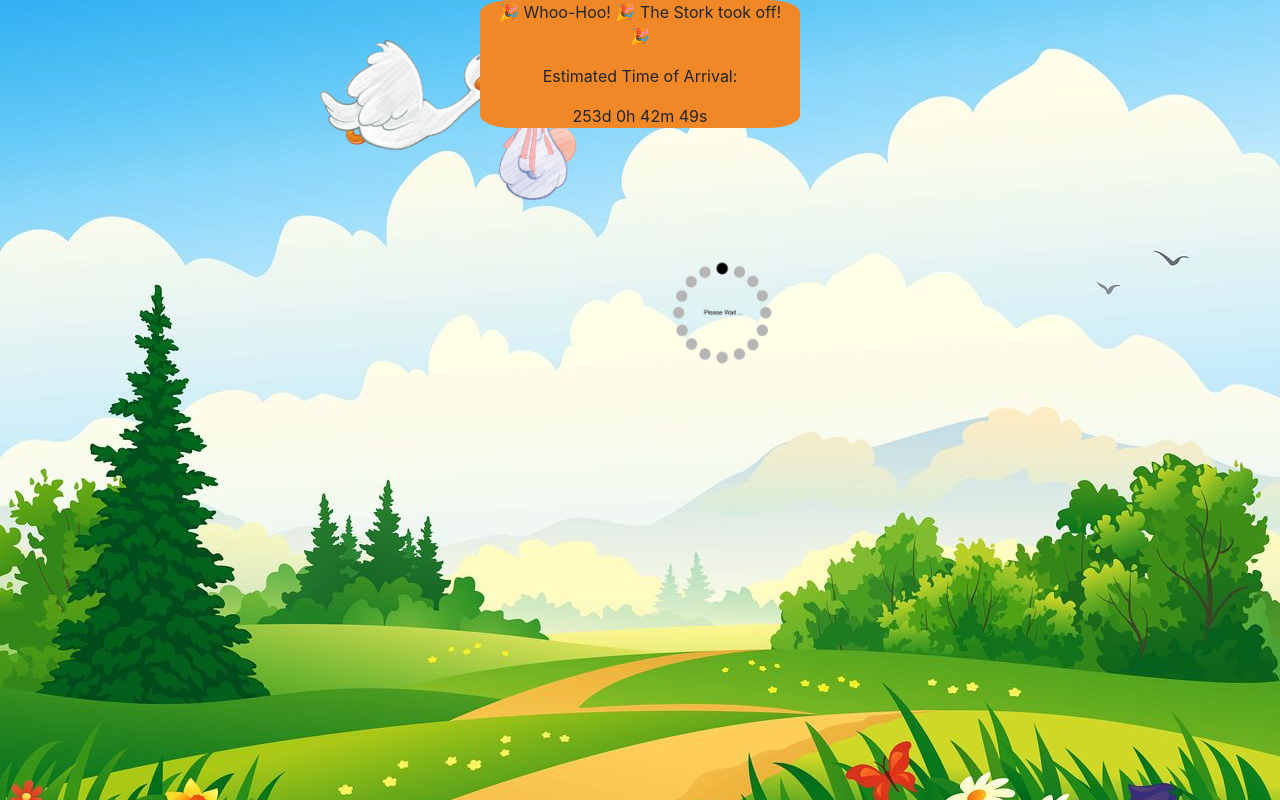
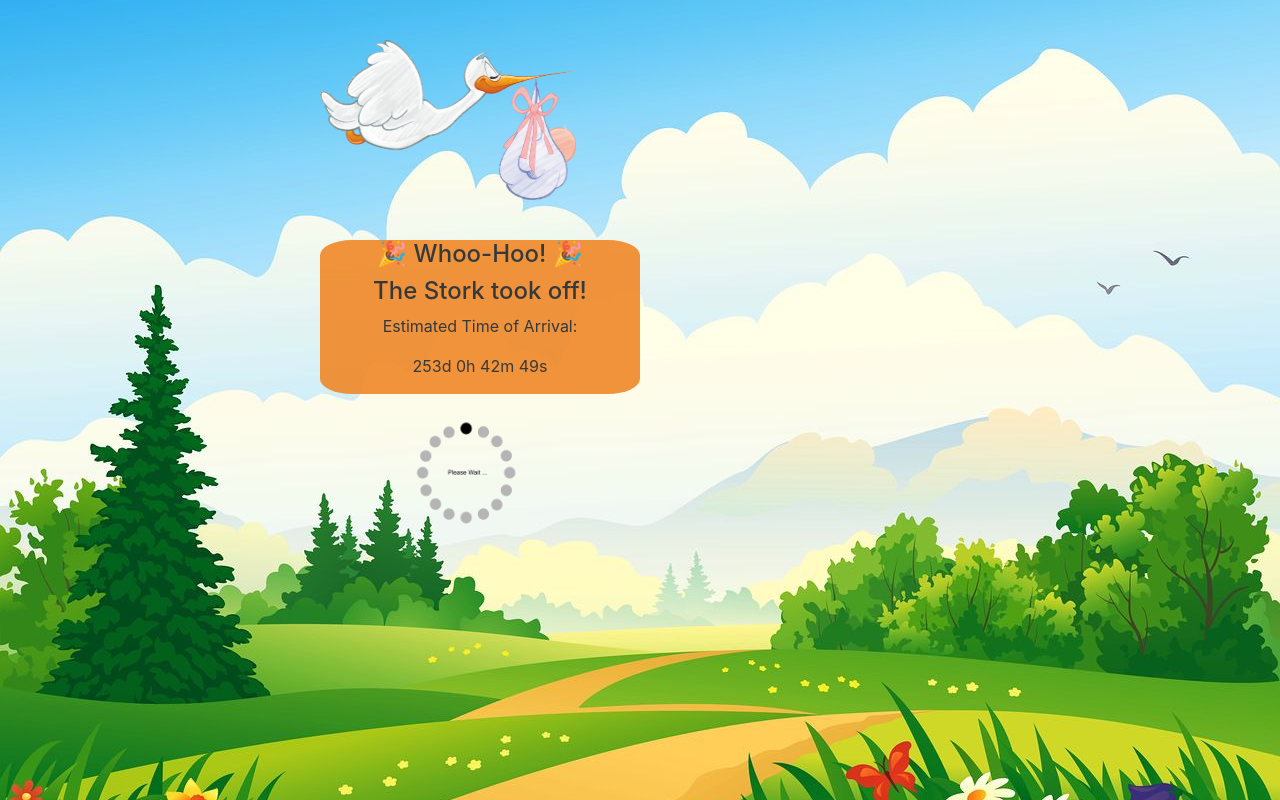
Before and after one commit to marinadelkovamoro/announcement, a plain HTML site: page index.html in a window 1280 px wide. Drawn offline with nearby package versions, Linux system fonts and the light colour scheme.

Commit message:
adjusted background

```diff
--- a/index.html
+++ b/index.html
@@ -19,7 +19,8 @@
     </div>
 
     <div class="container col-md-3 text">
-        <p> 🎉 Whoo-Hoo! 🎉 The Stork took off! 🎉</p>
+        <h4> 🎉 Whoo-Hoo! 🎉 </h4>
+        <h4> The Stork took off! </h4>
         <p>Estimated Time of Arrival:</p>
         <p id="arrival">  </p>
     </div>
--- a/style.css
+++ b/style.css
@@ -2,7 +2,7 @@ body {
 
     background-image: url("images/background.jpg");
     background-position: center;
-    background-size: auto;
+    background-size: cover;
     background-attachment: fixed;
     background-repeat: no-repeat;
     /* background-size: 1550px 740px; */
@@ -18,20 +18,18 @@ body {
 
 .loading {
     position: absolute;
-    right: 35%;
-    top: 30%;
+    right: 55%;
+    top: 50%;
     width: 220px;;
     height: 150px;
-}
-
-#arrival {
-    position: relative;
-
 }
 
 .text {
     background-color: rgb(240, 136, 39);
     text-align: center;
-    /* opacity: 0.5; */
+    opacity: 0.9;
     border-radius: 10%;
+    position: absolute;
+    top: 30%;
+    right: 50%;
 }
```
